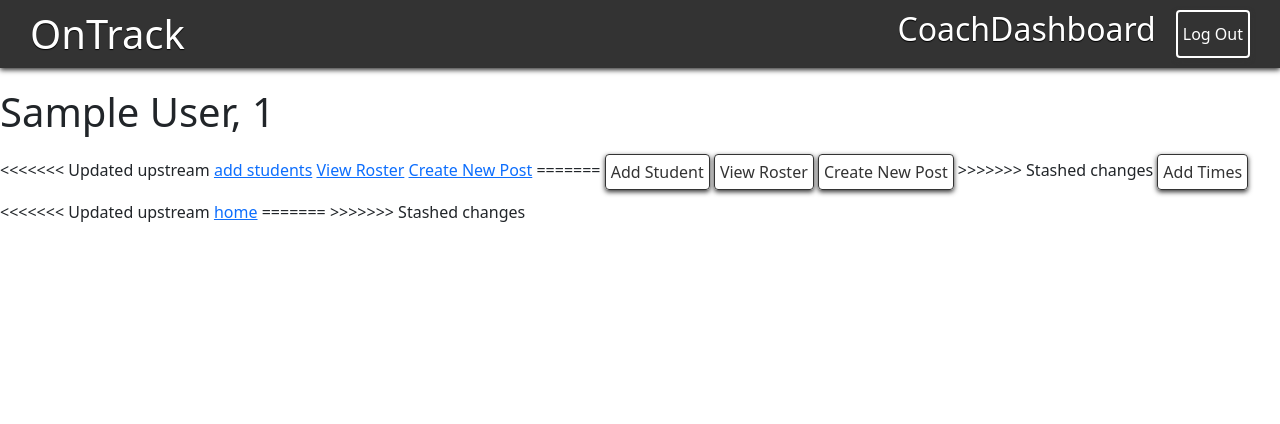
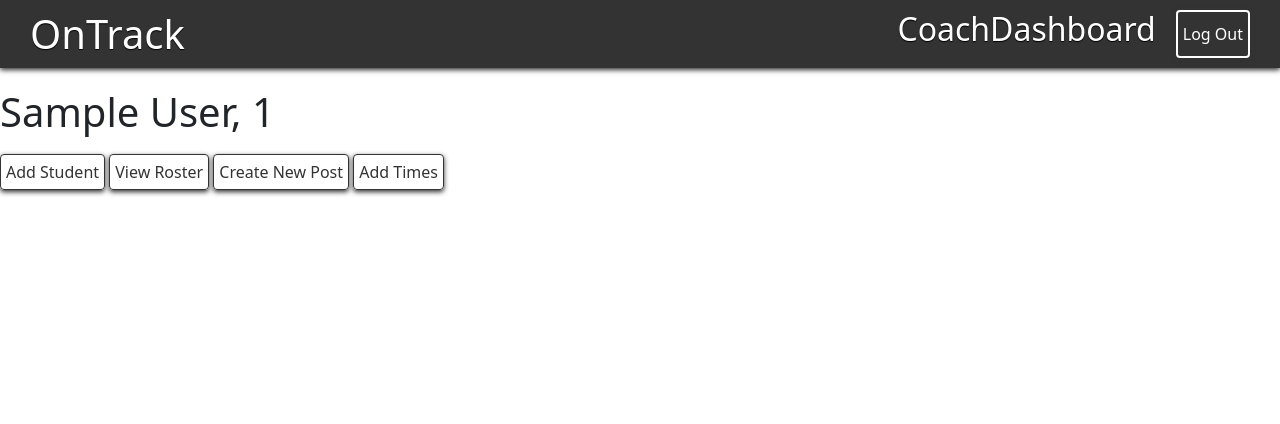
Before and after one commit to Schneider-Alex/OnTrack, a Flask app: page /dashboard in a window 1280 px wide. Shown: the top 424 px of the page. Run offline with Flask 2, Linux system fonts and the light colour scheme; the visitor is signed in with stand-in values (Sample User, id 1); data that the repository does not hold is empty.

Commit message:
confirmed stylistic changes

```diff
--- a/flask_app/templates/dashboard.html
+++ b/flask_app/templates/dashboard.html
@@ -2,17 +2,11 @@
 
 <h1>{{session.first_name}}, {{session.coach_id}}</h1>
 
-<<<<<<< Updated upstream
-<a href="/coach/add_athletes">add students</a>
-<a href="/coach/roster/{{session.coach_id}}">View Roster</a>
-<a href="/coach/create_post_page/{{session.coach_id}}">Create New Post</a>
-=======
 {%if session.coach%}
 <button href="/coach/add_athletes" class="btn btn1">Add Student</button>
 <button href="coach/roster/{{session.coach_id}}" class="btn btn1">View Roster</button>
 <button href="/coach/create_post_page/{{session.coach_id}}" class="btn btn1">Create New Post</button>
 {%endif%}
->>>>>>> Stashed changes
 
 {%if coach_posts%}
 <table>
--- a/flask_app/templates/layout.html
+++ b/flask_app/templates/layout.html
@@ -32,10 +32,6 @@
             </div>
         </div>
         {% block body %}{% endblock %}
-<<<<<<< Updated upstream
-        <a href="/dashboard">home</a>
-=======
->>>>>>> Stashed changes
     </body>
 </html>
 
```
